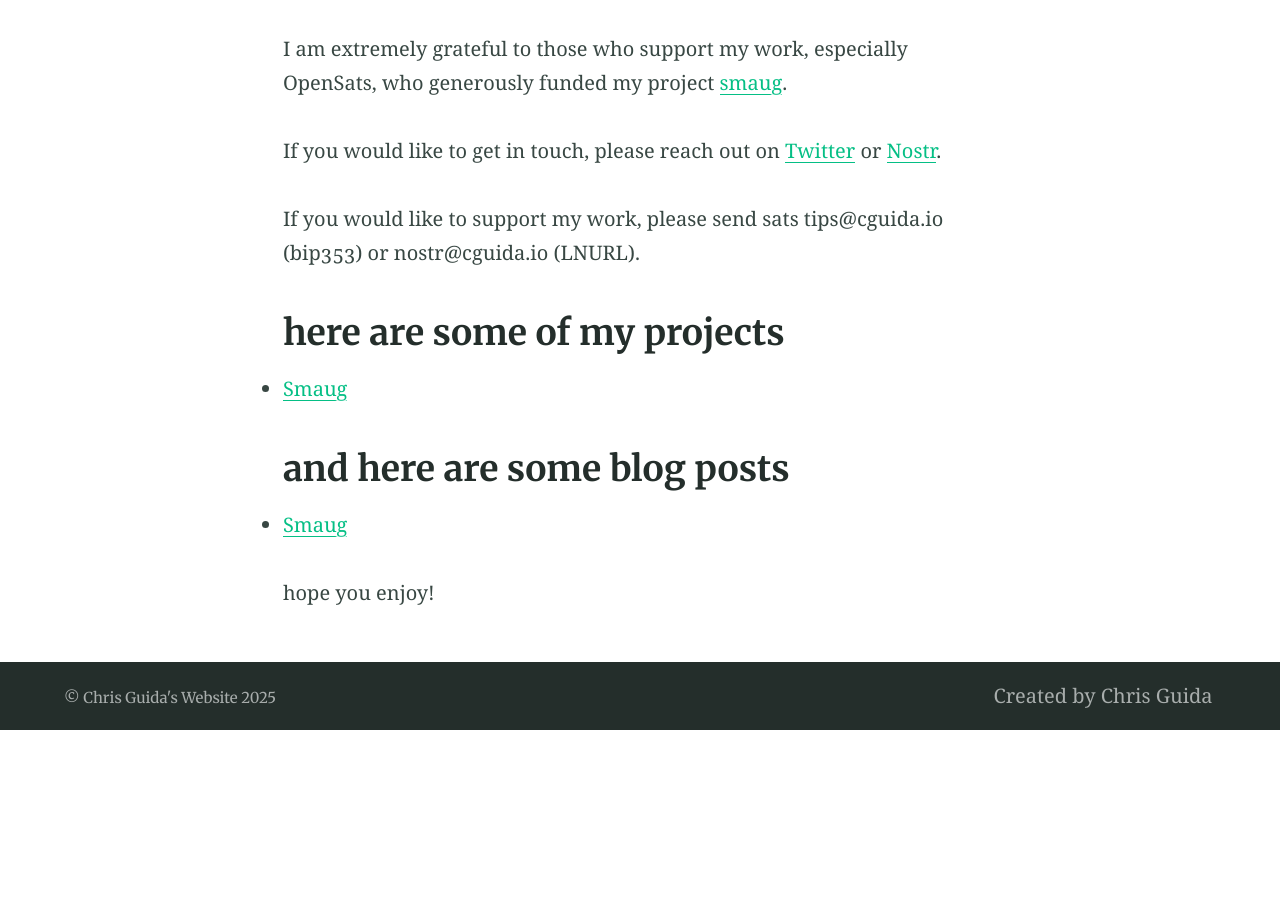
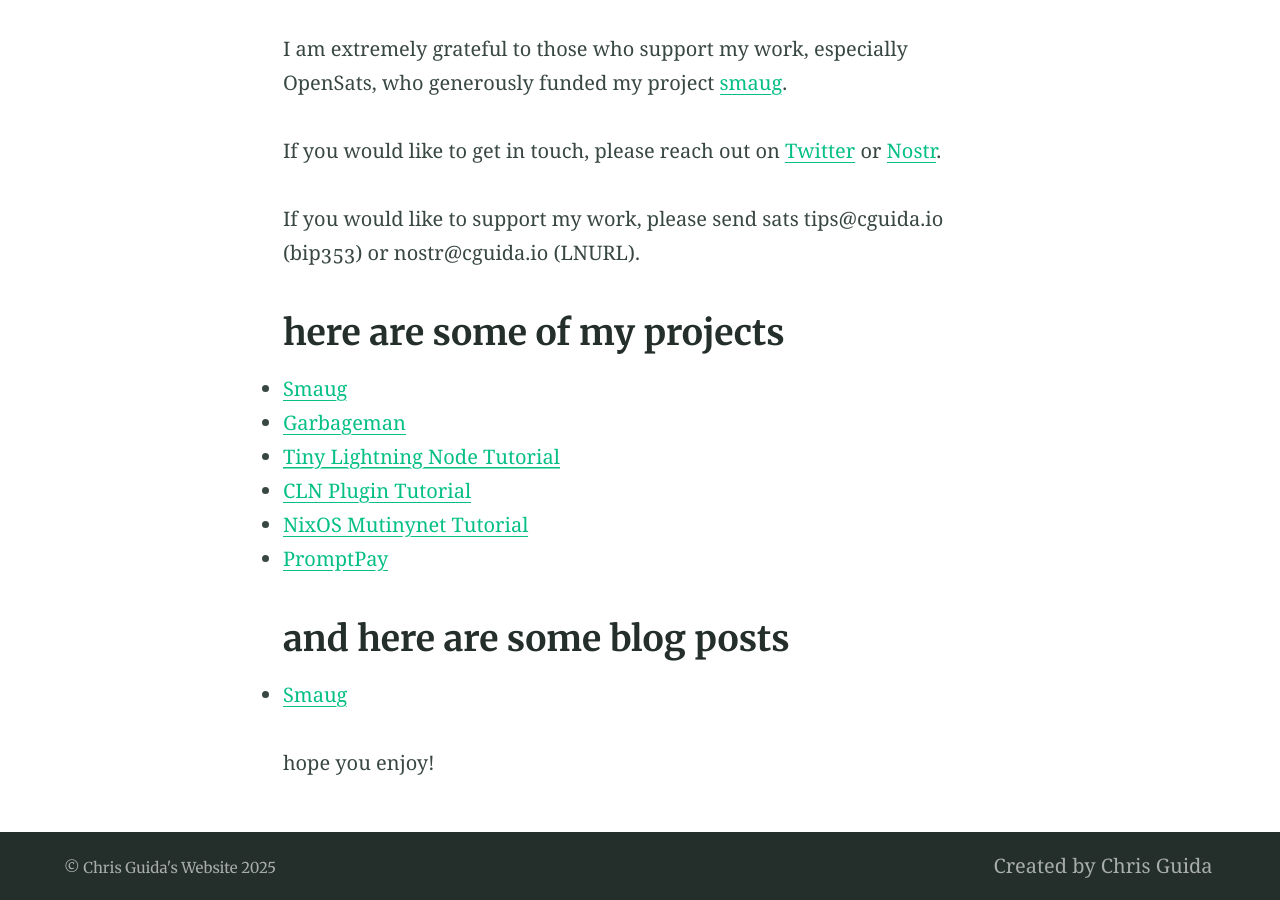
Before and after one commit to chrisguida/cguida.io, a Jekyll site: the page built from index.md, in a window 1280 px wide and 900 px high, scrolled down 1482 px. Built offline with Jekyll 4.4.1, drawn with Linux system fonts in a browser that asks for light colours; before the commit the page ends 2212 px from its top, so only the background shows below that.

Commit message:
add more projects to index.md

```diff
--- a/index.md
+++ b/index.md
@@ -32,6 +32,11 @@
 ## here are some of my projects
 
 - [Smaug](https://github.com/chrisguida/smaug)
+- [Garbageman](https://github.com/chrisguida/bitcoin/tree/garbageman)
+- [Tiny Lightning Node Tutorial](https://chrisguida.github.io/tiny-lightning-node-tutorial/)
+- [CLN Plugin Tutorial](https://chrisguida.github.io/cln-plugin-tutorial/)
+- [NixOS Mutinynet Tutorial](https://chrisguida.github.io/nixos-mutinynet-tutorial/)
+- [PromptPay](https://github.com/chrisguida/bolt12-subscriptions)
 
 ## and here are some blog posts
 
```
